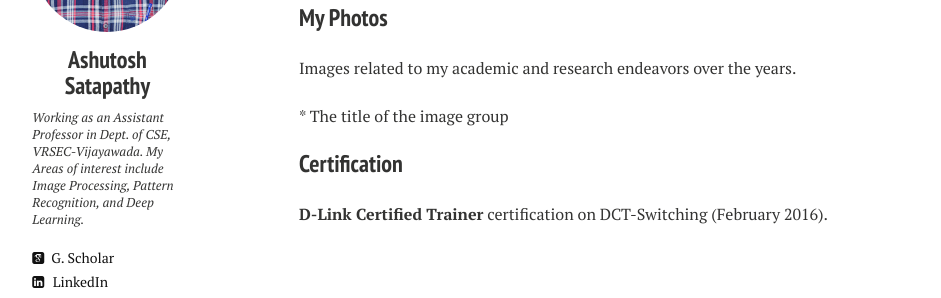
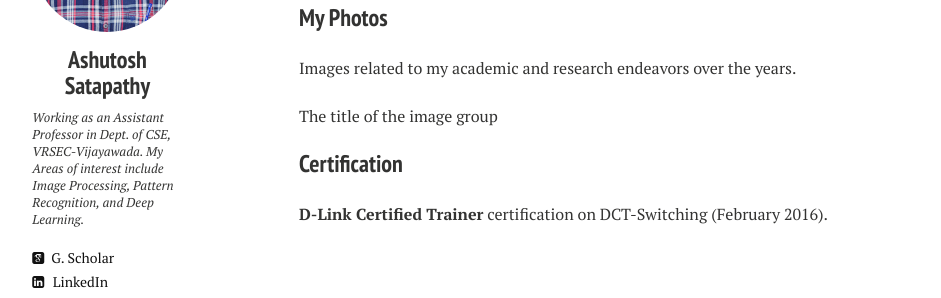
Before and after one commit to ashutoshsatapathy1990/ashutoshsatapathy1990.github.io, a Jekyll site: the page built from achievement.md, in a window 1280 px wide. Shown: the part 244-542 px from the top of the page, without its empty margins (21-962 px from the left). Built offline with Jekyll 4.4.1, drawn with Linux system fonts in a browser that asks for light colours; nearby versions of some CDN libraries.

```diff
--- a/achievement.md
+++ b/achievement.md
@@ -14,7 +14,7 @@ A list of achievements in education, employment, or other significant events in
 Images related to my academic and research endeavors over the years.
 
 <details>
-  <summary> * The title of the image group</summary>
+  * <summary> The title of the image group</summary>
   <img src="image-url" name="image-name">
   <img src="image-url" name="image-name">
   <img src="image-url" name="image-name">
```
